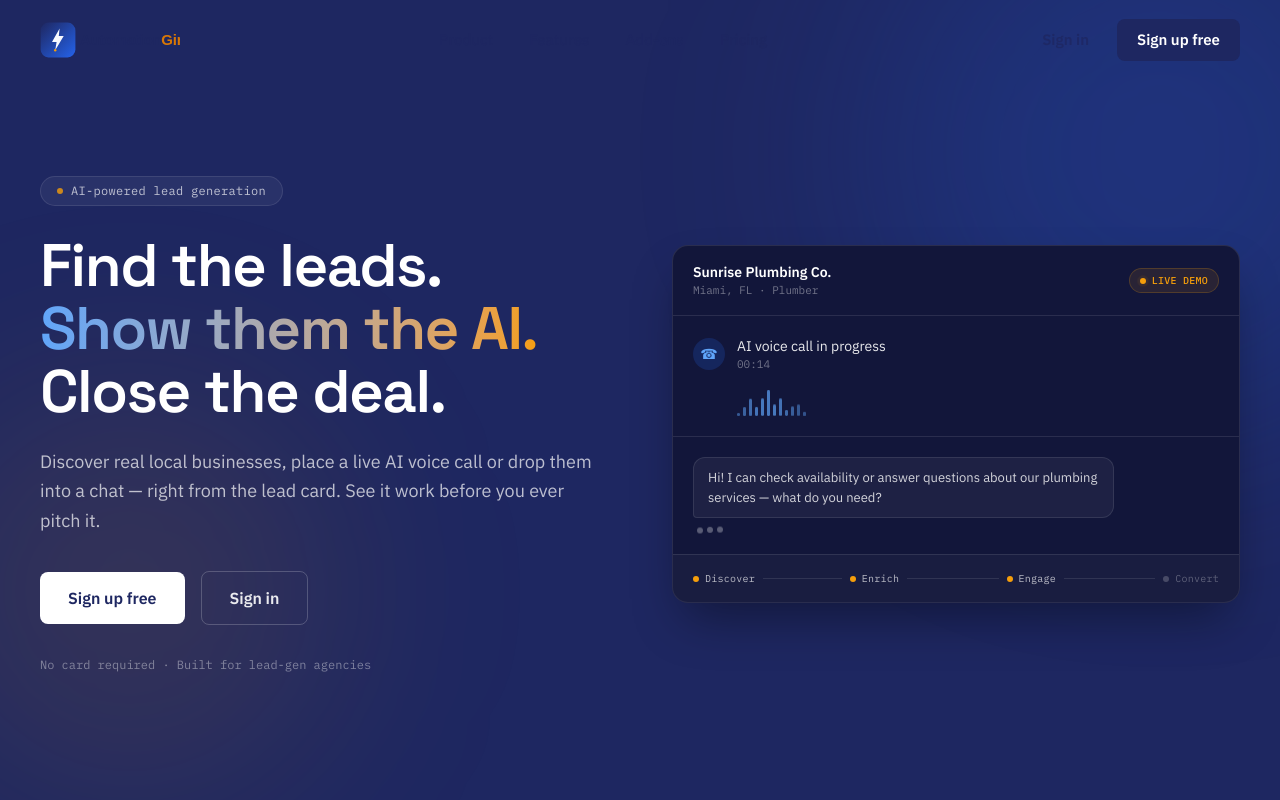
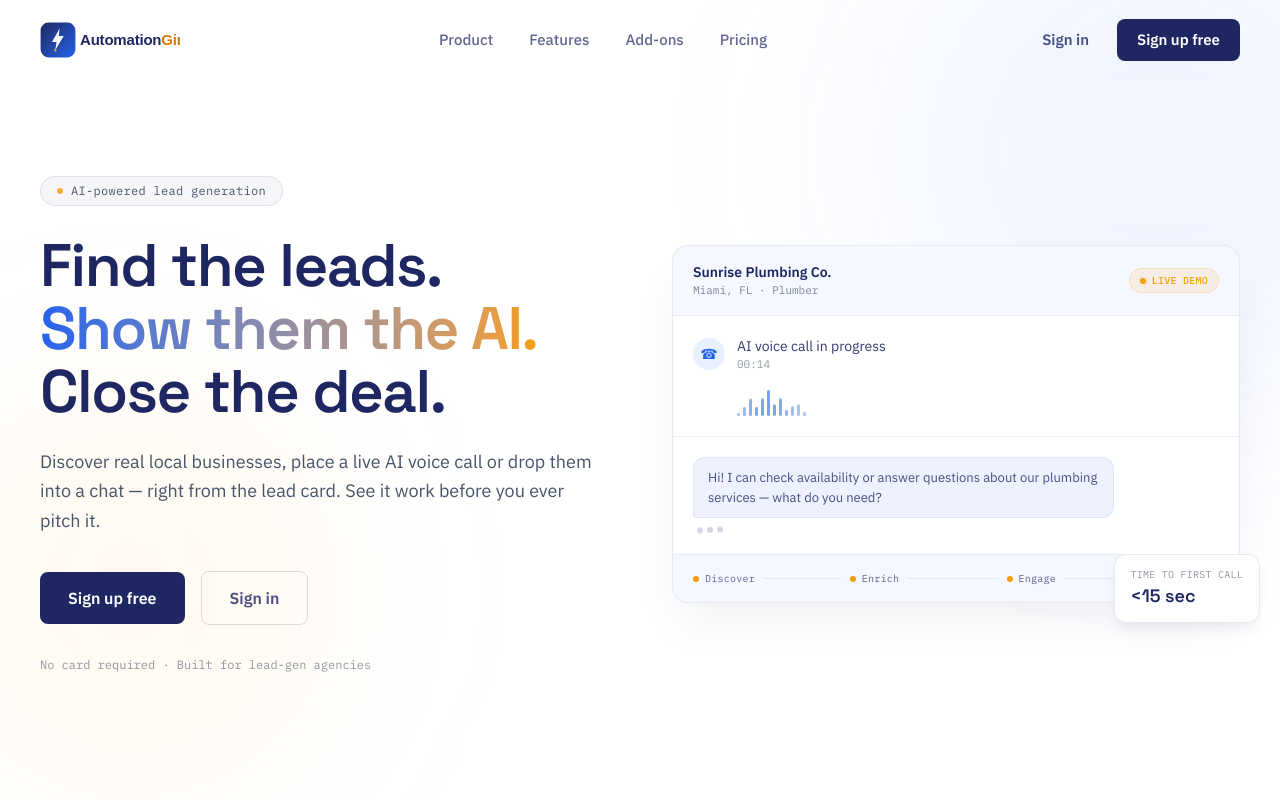
Before and after one commit to Nabeel-Usmani/automationgini-website, a React (Vite) app: page / in a window 1280 px wide. Shown: the top 800 px of the page. Built offline with nearby package versions, Linux system fonts and the light colour scheme.

Commit message:
Update Hero.jsx

```diff
--- a/src/components/Hero.jsx
+++ b/src/components/Hero.jsx
@@ -2,32 +2,32 @@ import { Link } from 'react-router-dom'
 
 export default function Hero() {
   return (
-    <section id="top" className="relative bg-navy overflow-hidden pt-36 pb-24 md:pt-44 md:pb-32">
-      {/* Ambient background */}
+    <section id="top" className="relative bg-white overflow-hidden pt-36 pb-24 md:pt-44 md:pb-32">
+      {/* Ambient background - soft, light-theme glow */}
       <div className="pointer-events-none absolute inset-0 overflow-hidden">
-        <div className="absolute -top-32 -right-40 w-[560px] h-[560px] rounded-full bg-blue/20 blur-[120px]" />
-        <div className="absolute bottom-0 -left-20 w-[420px] h-[420px] rounded-full bg-amber/10 blur-[100px]" />
+        <div className="absolute -top-32 -right-40 w-[560px] h-[560px] rounded-full bg-blue/[0.07] blur-[120px]" />
+        <div className="absolute bottom-0 -left-20 w-[420px] h-[420px] rounded-full bg-amber/[0.06] blur-[100px]" />
       </div>
 
       <div className="relative max-w-7xl mx-auto px-6 lg:px-10 grid lg:grid-cols-2 gap-16 items-center">
         {/* Left: copy */}
         <div>
-          <div className="inline-flex items-center gap-2 bg-white/5 border border-white/10 rounded-full px-4 py-1.5 mb-7">
+          <div className="inline-flex items-center gap-2 bg-navy/[0.04] border border-navy/10 rounded-full px-4 py-1.5 mb-7">
             <span className="w-1.5 h-1.5 rounded-full bg-amber animate-pulse" />
-            <span className="font-mono text-xs tracking-wide text-white/70">AI-powered lead generation</span>
+            <span className="font-mono text-xs tracking-wide text-slate">AI-powered lead generation</span>
           </div>
 
-          <h1 className="font-display font-semibold text-[2.5rem] leading-[1.08] md:text-6xl md:leading-[1.05] text-white tracking-tight">
+          <h1 className="font-display font-semibold text-[2.5rem] leading-[1.08] md:text-6xl md:leading-[1.05] text-navy tracking-tight">
             Find the leads.
             <br />
-            <span className="text-transparent bg-clip-text bg-gradient-to-r from-blue-light to-amber">
+            <span className="text-transparent bg-clip-text bg-gradient-to-r from-blue to-amber">
               Show them the AI.
             </span>
             <br />
             Close the deal.
           </h1>
 
-          <p className="mt-6 font-body text-lg text-white/70 max-w-xl leading-relaxed">
+          <p className="mt-6 font-body text-lg text-slate max-w-xl leading-relaxed">
             Discover real local businesses, place a live AI voice call or drop them into a chat —
             right from the lead card. See it work before you ever pitch it.
           </p>
@@ -35,31 +35,31 @@ export default function Hero() {
           <div className="mt-9 flex flex-wrap items-center gap-4">
             <Link
               to="/signup"
-              className="font-body font-semibold text-navy bg-white hover:bg-ice px-7 py-3.5 rounded-lg transition-colors"
+              className="font-body font-semibold text-white bg-navy hover:bg-blue px-7 py-3.5 rounded-lg transition-colors"
             >
               Sign up free
             </Link>
             <Link
               to="/login"
-              className="font-body font-semibold text-white/90 hover:text-white border border-white/20 hover:border-white/40 px-7 py-3.5 rounded-lg transition-colors"
+              className="font-body font-semibold text-navy/80 hover:text-navy border border-navy/15 hover:border-navy/30 px-7 py-3.5 rounded-lg transition-colors"
             >
               Sign in
             </Link>
           </div>
 
-          <p className="mt-8 font-mono text-xs text-white/40">
+          <p className="mt-8 font-mono text-xs text-slate/60">
             No card required &middot; Built for lead-gen agencies
           </p>
         </div>
 
         {/* Right: signature live product card */}
         <div className="relative">
-          <div className="relative bg-navy-deep border border-white/10 rounded-2xl shadow-2xl shadow-black/40 overflow-hidden">
+          <div className="relative bg-white border border-navy/10 rounded-2xl shadow-2xl shadow-navy/[0.08] overflow-hidden">
             {/* Card header */}
-            <div className="flex items-center justify-between px-5 py-4 border-b border-white/10">
+            <div className="flex items-center justify-between px-5 py-4 border-b border-navy/[0.06] bg-ice/50">
               <div>
-                <p className="font-body font-semibold text-white text-sm">Sunrise Plumbing Co.</p>
-                <p className="font-mono text-[11px] text-white/40">Miami, FL &middot; Plumber</p>
+                <p className="font-body font-semibold text-navy text-sm">Sunrise Plumbing Co.</p>
+                <p className="font-mono text-[11px] text-slate/70">Miami, FL &middot; Plumber</p>
               </div>
               <div className="flex items-center gap-1.5 bg-amber/10 border border-amber/20 rounded-full px-2.5 py-1">
                 <span className="relative flex h-1.5 w-1.5">
@@ -71,21 +71,21 @@ export default function Hero() {
             </div>
 
             {/* Voice call visualization */}
-            <div className="px-5 py-5 border-b border-white/10">
+            <div className="px-5 py-5 border-b border-navy/[0.06]">
               <div className="flex items-center gap-3 mb-3">
-                <div className="w-8 h-8 rounded-full bg-blue/20 flex items-center justify-center text-blue-light text-sm">
+                <div className="w-8 h-8 rounded-full bg-blue/10 flex items-center justify-center text-blue text-sm">
                   &#9742;
                 </div>
                 <div>
-                  <p className="font-body text-sm text-white/90">AI voice call in progress</p>
-                  <p className="font-mono text-[11px] text-white/40">00:14</p>
+                  <p className="font-body text-sm text-navy/90">AI voice call in progress</p>
+                  <p className="font-mono text-[11px] text-slate/60">00:14</p>
                 </div>
               </div>
               <div className="flex items-end gap-[3px] h-8 pl-11">
                 {[6, 14, 22, 10, 18, 26, 12, 20, 8, 16, 24, 10].map((h, i) => (
                   <span
                     key={i}
-                    className="w-[3px] bg-blue-light/70 rounded-full animate-wave"
+                    className="w-[3px] bg-blue/60 rounded-full animate-wave"
                     style={{ height: `${h}px`, animationDelay: `${i * 0.08}s` }}
                   />
                 ))}
@@ -94,38 +94,44 @@ export default function Hero() {
 
             {/* Chat snippet */}
             <div className="px-5 py-5 space-y-2.5">
-              <div className="max-w-[80%] bg-white/5 border border-white/10 rounded-xl rounded-bl-sm px-3.5 py-2.5">
-                <p className="font-body text-[13px] text-white/80">
+              <div className="max-w-[80%] bg-ice border border-navy/[0.06] rounded-xl rounded-bl-sm px-3.5 py-2.5">
+                <p className="font-body text-[13px] text-navy/80">
                   Hi! I can check availability or answer questions about our plumbing services — what do you need?
                 </p>
               </div>
               <div className="flex items-center gap-1 pl-1">
-                <span className="w-1.5 h-1.5 bg-white/30 rounded-full animate-bounce" style={{ animationDelay: '0ms' }} />
-                <span className="w-1.5 h-1.5 bg-white/30 rounded-full animate-bounce" style={{ animationDelay: '150ms' }} />
-                <span className="w-1.5 h-1.5 bg-white/30 rounded-full animate-bounce" style={{ animationDelay: '300ms' }} />
+                <span className="w-1.5 h-1.5 bg-navy/20 rounded-full animate-bounce" style={{ animationDelay: '0ms' }} />
+                <span className="w-1.5 h-1.5 bg-navy/20 rounded-full animate-bounce" style={{ animationDelay: '150ms' }} />
+                <span className="w-1.5 h-1.5 bg-navy/20 rounded-full animate-bounce" style={{ animationDelay: '300ms' }} />
               </div>
             </div>
 
             {/* Pipeline stepper */}
-            <div className="flex items-center px-5 py-4 bg-white/[0.03] border-t border-white/10">
+            <div className="flex items-center px-5 py-4 bg-ice/60 border-t border-navy/[0.06]">
               {['Discover', 'Enrich', 'Engage', 'Convert'].map((step, i) => (
                 <div key={step} className="flex items-center flex-1 last:flex-none">
                   <div className="flex items-center gap-1.5">
                     <span
-                      className={`w-1.5 h-1.5 rounded-full ${i <= 2 ? 'bg-amber' : 'bg-white/20'}`}
+                      className={`w-1.5 h-1.5 rounded-full ${i <= 2 ? 'bg-amber' : 'bg-navy/15'}`}
                     />
                     <span
                       className={`font-mono text-[10px] tracking-wide ${
-                        i <= 2 ? 'text-white/70' : 'text-white/30'
+                        i <= 2 ? 'text-navy/70' : 'text-navy/30'
                       }`}
                     >
                       {step}
                     </span>
                   </div>
-                  {i < 3 && <span className="flex-1 h-px bg-white/10 mx-2" />}
+                  {i < 3 && <span className="flex-1 h-px bg-navy/[0.08] mx-2" />}
                 </div>
               ))}
             </div>
+          </div>
+
+          {/* Signature accent - soft floating badge, adds depth without weight */}
+          <div className="absolute -bottom-5 -right-5 bg-white border border-navy/10 rounded-xl shadow-lg shadow-navy/[0.06] px-4 py-3 hidden md:block">
+            <p className="font-mono text-[10px] text-slate/60 uppercase tracking-wide">Time to first call</p>
+            <p className="font-display font-semibold text-lg text-navy">&lt;15 sec</p>
           </div>
         </div>
       </div>
```
